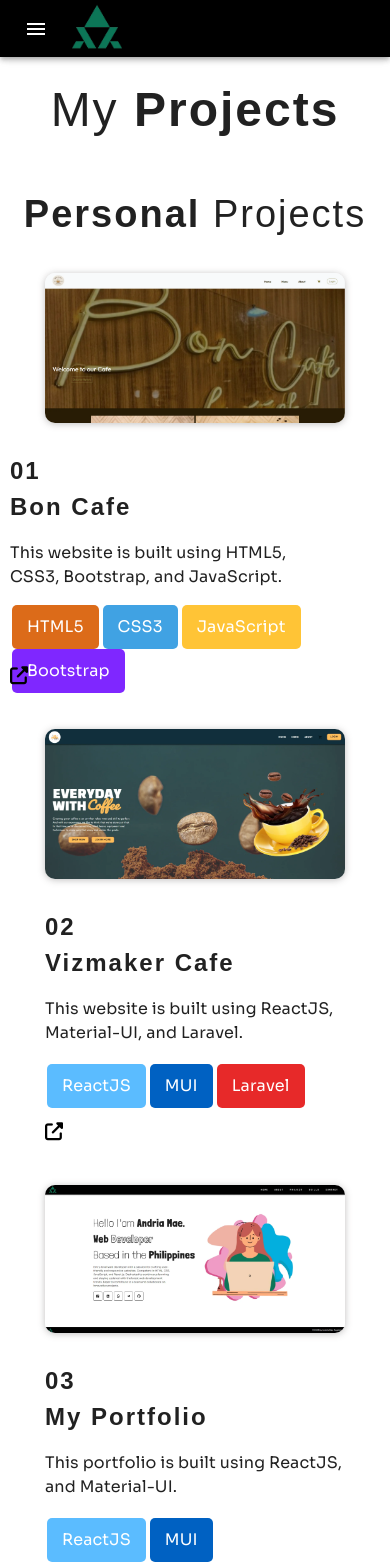
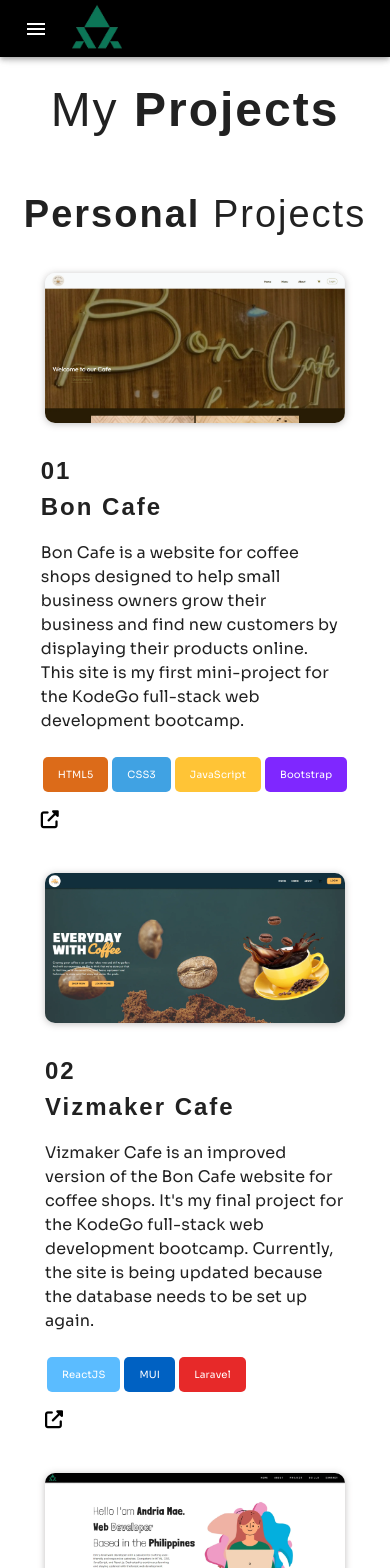
Before and after one commit to DegomaAMD/my-porfolio, a React (Create React App) app in the folder my-app/: page /Project in a window 390 px wide. Shown: the top 1568 px of the page. Built offline with nearby package versions, Linux system fonts and the light colour scheme; the HTML template or start-up script is replaced by a standard one; a web font is replaced by a local one.

Commit message:
Updated project information

```diff
--- a/my-app/src/App.css
+++ b/my-app/src/App.css
@@ -94,6 +94,24 @@ nav{
   margin: 0 2px;
   border-radius: 5px;
 }
+
+@media (max-width: 599px){
+  .language{
+    padding: 10px 15px;
+    font-size: 14px;
+  }
+}
+@media (max-width: 442px){
+  .language{
+    padding: 10px 15px;
+    font-size: 10px;
+  }
+}
+@media (max-width: 362px){
+  .language-wrapper{
+    height: 80px;
+  }
+}
 /* FOOTER COMPONENT */
 .footer{
   background-color: #000;
@@ -123,7 +141,7 @@ nav{
   }
 }
 
-/* HOME PAGE STYLE */
+/* START HOME PAGE STYLE */
 .homepage{
   display: flex;
   justify-content: center;
@@ -237,8 +255,9 @@ nav{
   }
 
 }
+/* END HOME PAGE STYLE */
 
-/* ABOUT PAGE STYLE */
+/* START ABOUT PAGE STYLE */
 .aboutpage{
   padding: 0 10px;
   display: flex;
@@ -319,8 +338,9 @@ nav{
     font-size: 14px;
   }
 }
+/* END ABOUT PAGE STYLE */
 
-/* SKILLS PAGE STYLE */
+/* START SKILLS PAGE STYLE */
 .skills{
   padding: 10px;
   height: calc(100% - 106px);
@@ -406,8 +426,9 @@ margin: 16px 0;
     padding: 0;
   }
 }
+/* END SKILLS PAGE STYLE */
 
-/* CONTACT PAGE STYLE */
+/* START CONTACT PAGE STYLE */
 .contact{
   display: flex;
   justify-content: center;
@@ -598,8 +619,9 @@ margin: 16px 0;
     height: 50px !important;
   }
 }
+/* END CONTACT PAGE STYLE */
 
-/* PROJECT PAGE STYLE */
+/* START PROJECT PAGE STYLE */
 .projects{
   font-family: 'Sora', sans-serif;
   display: flex;
@@ -779,3 +801,4 @@ margin: 16px 0;
   font-size: 28px;
   }
 }
+/* END PROJECT PAGE STYLE */
--- a/my-app/src/pages/Project.js
+++ b/my-app/src/pages/Project.js
@@ -18,7 +18,7 @@ function Project() {
       const personalProjects = [{
       id: 1,
       projectName: "Bon Cafe",
-      description: "This website is built using HTML5, CSS3, Bootstrap, and JavaScript.",
+      description: "Bon Cafe is a website for coffee shops designed to help small business owners grow their business and find new customers by displaying their products online. This site is my first mini-project for the KodeGo full-stack web development bootcamp.",
       link: "https://degomaamd.github.io/",
       imgPath: personalProj1,
       language: ['html', 'css', 'javascript', 'bootstrap']
@@ -26,7 +26,7 @@ function Project() {
       {
       id: 2,
       projectName: "Vizmaker Cafe",
-      description: "This website is built using ReactJS, Material-UI, and Laravel.",
+      description: "Vizmaker Cafe is an improved version of the Bon Cafe website for coffee shops. It's my final project for the KodeGo full-stack web development bootcamp. Currently, the site is being updated because the database needs to be set up again.",
       link: "https://degoma-amd-eju1.vercel.app/Home",
       imgPath: personalProj2,
       language: ['react', 'mui', 'laravel']
@@ -34,8 +34,8 @@ function Project() {
       {
         id: 3,
         projectName: "My Portfolio",
-        description: "This portfolio is built using ReactJS, and Material-UI.",
-        link: "https://degomaamd.github.io/",
+        description: "This portfolio showcases my journey as a web developer, highlighting various websites and projects I've developed. It illustrates my use of coding and design skills to create user-friendly and visually appealing websites. Through this portfolio, I aim to share my process of building a website from the ground up, with a focus on delivering high-quality work. Whether you're considering hiring a web developer, searching for inspiration, or simply interested in my work, this collection reflects my dedication to excellence and my growth from having no web development knowledge to where I am today.",
+        link: "https://my-porfolio-sage.vercel.app",
         imgPath: personalProj3,
         language: ['react', 'mui']
       }];
```
